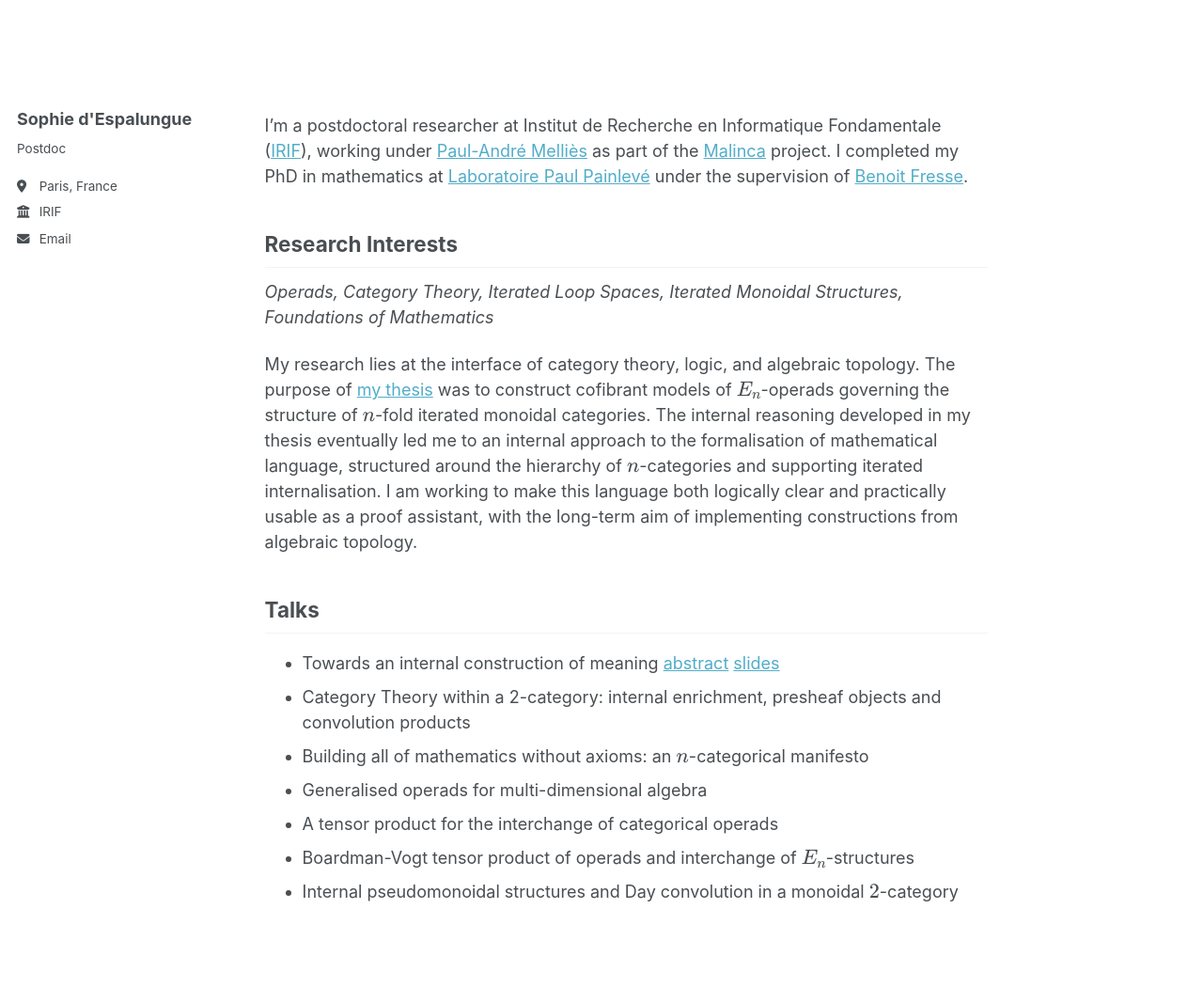
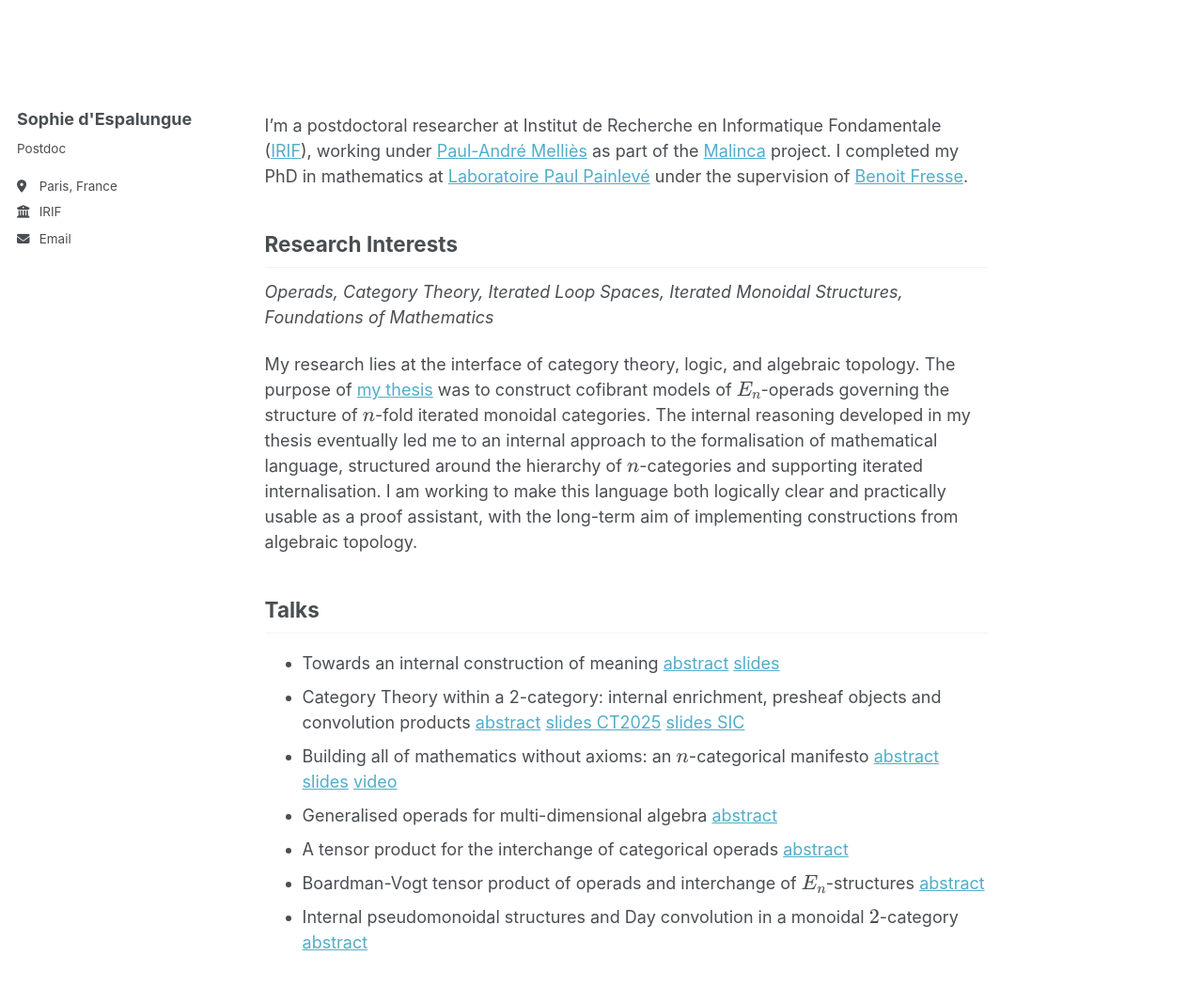
Before and after one commit to sdspmon/sdspmon.github.io, a Jekyll site: the page built from _pages/about.md, in a window 1280 px wide and 1223 px high. Shown: the top 1050 px of the window at 94% size. Built offline with Jekyll 4.4.1, drawn with Linux system fonts in a browser that asks for light colours; a script that is not in the unit is left out.

Commit message:
Update about.md

```diff
--- a/_pages/about.md
+++ b/_pages/about.md
@@ -19,9 +19,9 @@ My research lies at the interface of category theory, logic, and algebraic topol
 ## Talks
 
 - Towards an internal construction of meaning [abstract](https://sdspmon.github.io/talks/internalconstruction) [slides](https://github.com/user-attachments/files/22466240/InternalConstruction.pdf)
-- Category Theory within a 2-category: internal enrichment, presheaf objects and convolution products
-- Building all of mathematics without axioms: an $$n$$-categorical manifesto
-- Generalised operads for multi-dimensional algebra
-- A tensor product for the interchange of categorical operads
-- Boardman-Vogt tensor product of operads and interchange of $$E_n$$-structures
-- Internal pseudomonoidal structures and Day convolution in a monoidal $$2$$-category
+- Category Theory within a 2-category: internal enrichment, presheaf objects and convolution products  [abstract]() [slides CT2025]() [slides SIC]()
+- Building all of mathematics without axioms: an $$n$$-categorical manifesto  [abstract]() [slides]() [video]()
+- Generalised operads for multi-dimensional algebra  [abstract]()
+- A tensor product for the interchange of categorical operads  [abstract]()
+- Boardman-Vogt tensor product of operads and interchange of $$E_n$$-structures  [abstract]()
+- Internal pseudomonoidal structures and Day convolution in a monoidal $$2$$-category  [abstract]()
```
